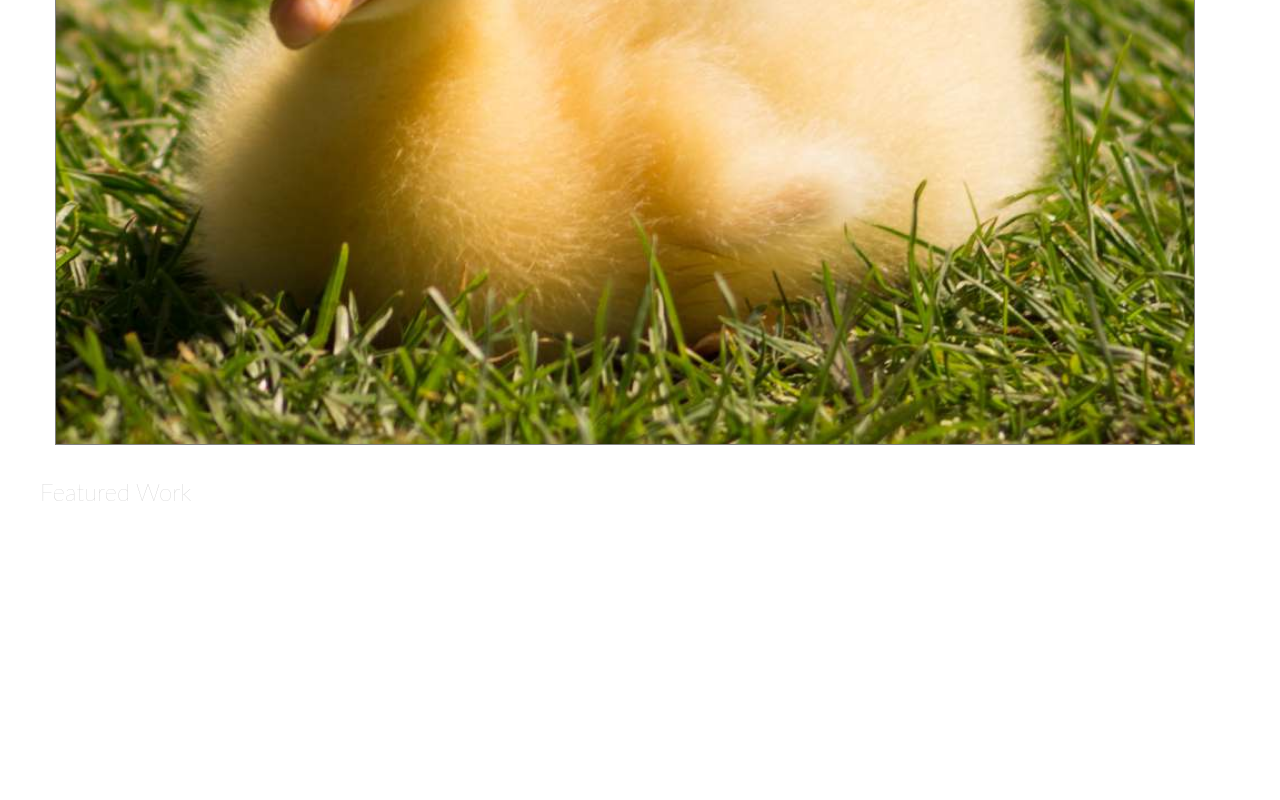
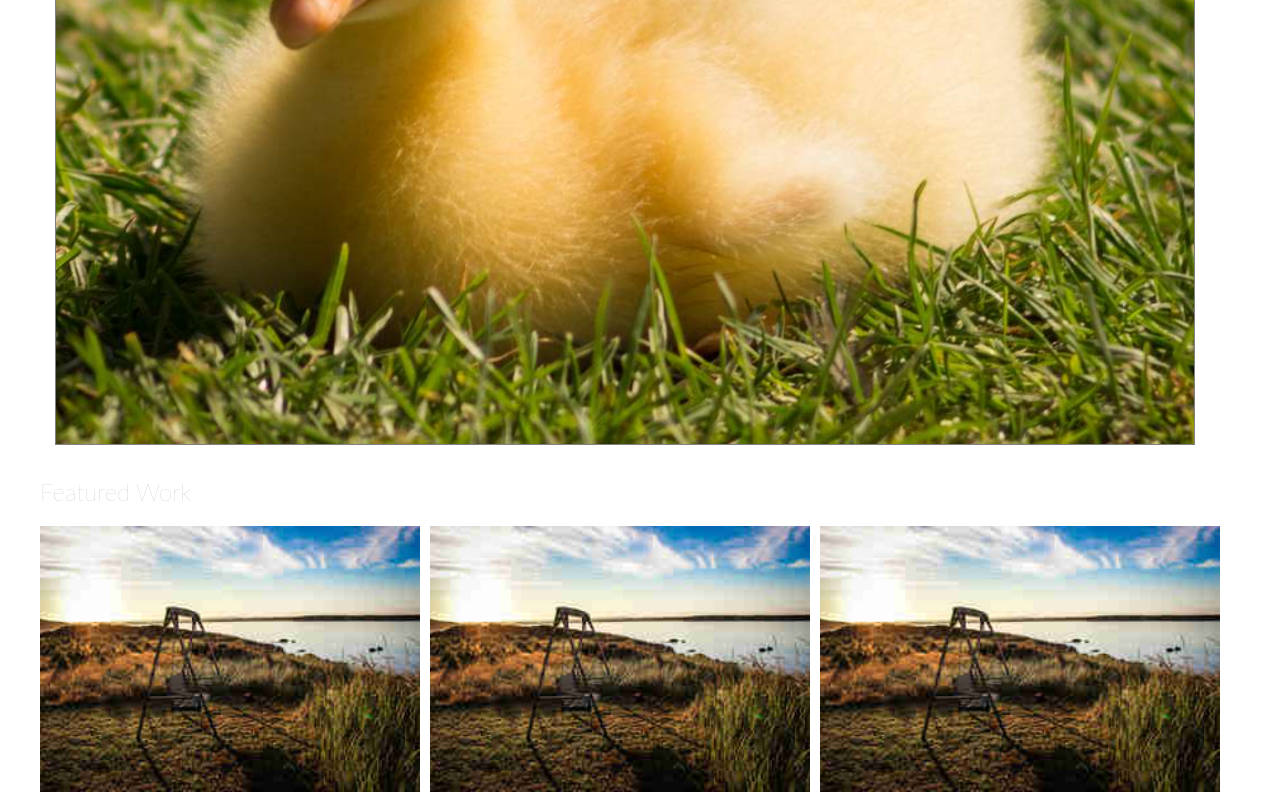
Before and after one commit to aubuchcl/P1_Submission, a website: page index.html in a window 1280 px wide. Shown: the part 741-1541 px from the top of the page. Before the commit the page ends 1267 px from the top, so only its background shows below. Drawn offline with Linux system fonts and the light colour scheme.

Commit message:
added calc statements to the width of bottom pictures also added margins

```diff
--- a/css/main.css
+++ b/css/main.css
@@ -108,3 +108,17 @@ a{
 	margin: 8px;
 	margin-left: 15px;
 }
+
+.first-bottom-img{
+	max-width: calc((100% / 3) - 20px);
+	margin-right: 10px;
+}
+
+.second-bottom-img{
+	max-width: calc((100% / 3) - 20px);
+	margin-right: 10px;
+}
+
+.third-bottom-img{
+	max-width: calc((100% / 3) - 20px);
+}
--- a/index.html
+++ b/index.html
@@ -54,6 +54,12 @@
     <!-- section 3 bottom pictures -->
     <h2>Featured Work</h2>
 
+    <div class="row">
+      <img src="images/swing-xsmall.jpg" alt="swing" class="col-4 first-bottom-img">
+      <img src="images/swing-xsmall.jpg" alt="swing" class="col-4 second-bottom-img">
+      <img src="images/swing-xsmall.jpg" alt="swing" class="col-4 thrid-bottom-image">
+    </div>
+
 
 
 
```
